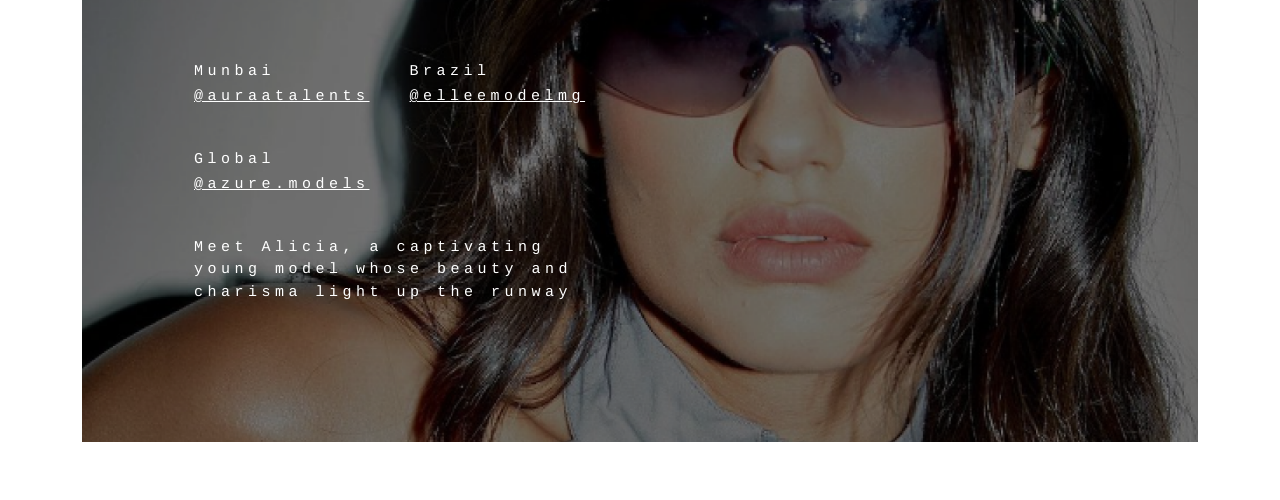
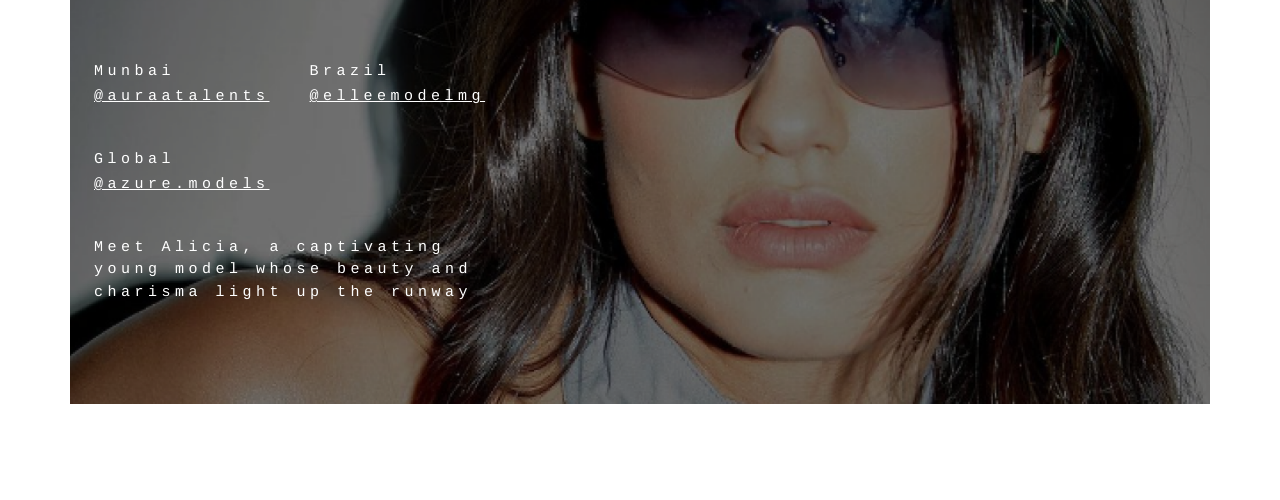
Before and after one commit to Sabrina1408/Alicia-landing-page, a plain HTML site: page index.html in a window 1280 px wide. Shown: the part 300-800 px from the top of the page. Drawn offline with nearby package versions, Linux system fonts and the light colour scheme; a web font is replaced by a local one.

Commit message:
reponsive img and main

```diff
--- a/css/style.css
+++ b/css/style.css
@@ -54,18 +54,13 @@ a:hover {
   opacity: 0.5;
 }
 
-.transparent-background {
-  position: relative;
-}
-
-.transparent-background img {
-  width: 100%;
-}
-
 .header-and-main-content {
-  position: absolute;
   top: 0;
   width: 100%;
+  background-image: url(../img/nav-main.png);
+  background-position: center; /* Center the image */
+  background-size: cover; /* Resize the background image to cover the entire container */
+  background-repeat: no-repeat ;
 }
 
 body {
@@ -108,6 +103,9 @@ body {
 }
 
 /* Main */
+main {
+  padding-bottom: 100px;
+}
 
 .about {
   display: flex;
@@ -123,6 +121,21 @@ body {
   letter-spacing: 4.5px;
 }
 
+@media (max-width: 770px) {
+  h1 {
+    text-align: center;
+  }
+}
+
+@media (max-width: 870px) {
+  p, a {
+    font-size: 12px;
+  }
+  .about {
+    max-width: none;
+  }
+}
+
 @media (max-width: 991px) {
   h1 {
     font-size: 50px;
@@ -136,6 +149,3 @@ body {
     align-items: center;
   }
 }
-
-@media (min-width: 1225px) {
-}
--- a/index.html
+++ b/index.html
@@ -33,9 +33,7 @@
     ></script>
   </head>
   <body>
-    <div class="transparent-background" id="bodyAll">
-      <img src="img/nav-main.png" alt="Alicia image" />
-      <div class="header-and-main-content" id="bodyNoImg">
+    <div class="header-and-main-content">
       <header>
         <div class="container-fluid" id="nav-container">
           <nav class="navbar navbar-expand-lg">
@@ -75,7 +73,7 @@
           </nav>
         </div>
       </header>
-        <main class="container" id="main">
+      <main class="container">
         <h1>ALICIA</h1>
         <section class="about">
           <div class="about__text">
@@ -99,7 +97,6 @@
         </section>
       </main>
     </div>
-    </div>
     <script src="js/script.js"></script>
   </body>
 </html>
--- a/js/script.js
+++ b/js/script.js
@@ -1,13 +1,16 @@
+/* Mudar tamanho da imagem dependendo do width */
 document.addEventListener("DOMContentLoaded", () => {
-  let bodyAll = document.querySelector("#bodyAll");
-  let bodyNoImg = document.querySelector("#bodyNoImg");
-  let main = document.querySelector("#main");
+  let bodyAll = document.querySelector(".header-and-main-content");
   let screenWidth = window.innerWidth;
 
   if (screenWidth >= 1225) {
     bodyAll.classList.add("container");
-    bodyNoImg.classList.add("container");
-    main.classList.remove("container");
-    main.style.marginLeft = "100px";
   }
 });
+
+/* Mudar about de posição dependendo do width da imagem */
+let screenWidth = window.innerWidth;
+console.log(screenWidth);
+if (screenWidth <= 770) {
+  let imgWidth
+}
```
Also changed, not shown: Readme.md. Lines whose indentation alone changed are shown as unchanged.
